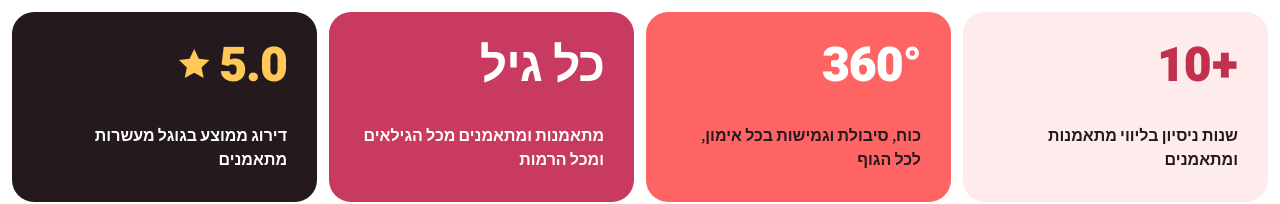
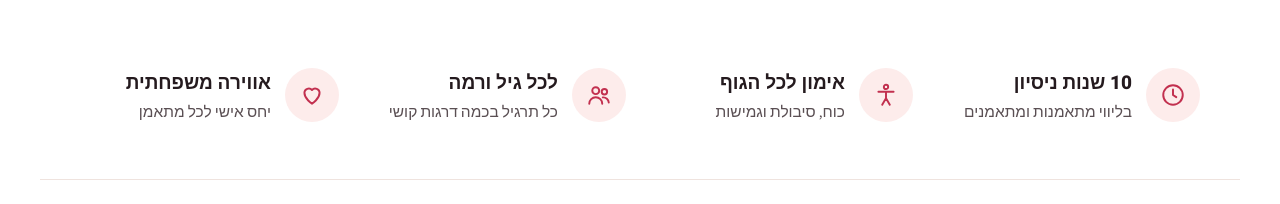
Before and after one commit to YuvalLevi123/adar-fitness, a plain HTML site: page index.html in a window 1280 px wide. Shown: the part 748-952 px from the top of the page. Drawn offline with Linux system fonts and the light colour scheme.

Commit message:
Replace stat tiles with icon highlights, add studio location with map links
Co-Authored-By: Claude Opus 5.5 <noreply@anthropic.com>

```diff
--- a/index.html
+++ b/index.html
@@ -161,30 +161,58 @@
         </div>
       </section>
 
-      <!-- STAT TILES. TODO: replace with Adar's real numbers -->
-      <section class="tiles" aria-label="אדר פיטנס במספרים">
-        <div class="tile tile-blush reveal">
-          <strong dir="ltr">10+</strong>
-          <p>שנות ניסיון בליווי מתאמנות ומתאמנים</p>
+      <!-- HIGHLIGHTS. TODO: confirm "10 שנות ניסיון" with Adar -->
+      <section class="highlights container" aria-label="למה אדר פיטנס">
+        <div class="highlight reveal">
+          <span class="highlight-icon">
+            <svg class="i-stroke" viewBox="0 0 24 24" aria-hidden="true">
+              <circle cx="12" cy="12" r="9" />
+              <path d="M12 7v5l3 2" />
+            </svg>
+          </span>
+          <div>
+            <p class="highlight-title">10 שנות ניסיון</p>
+            <p>בליווי מתאמנות ומתאמנים</p>
+          </div>
         </div>
-        <div class="tile tile-brand reveal">
-          <strong dir="ltr">360°</strong>
-          <p>כוח, סיבולת וגמישות בכל אימון, לכל הגוף</p>
+        <div class="highlight reveal">
+          <span class="highlight-icon">
+            <svg class="i-stroke" viewBox="0 0 24 24" aria-hidden="true">
+              <circle cx="12" cy="4.5" r="2" />
+              <path d="M5 9h14M12 9v6M12 15l-3.5 6M12 15l3.5 6" />
+            </svg>
+          </span>
+          <div>
+            <p class="highlight-title">אימון לכל הגוף</p>
+            <p>כוח, סיבולת וגמישות</p>
+          </div>
         </div>
-        <div class="tile tile-rasp reveal">
-          <strong>כל גיל</strong>
-          <p>מתאמנות ומתאמנים מכל הגילאים ומכל הרמות</p>
+        <div class="highlight reveal">
+          <span class="highlight-icon">
+            <svg class="i-stroke" viewBox="0 0 24 24" aria-hidden="true">
+              <circle cx="9" cy="8" r="3.2" />
+              <path d="M3 20a6 6 0 0 1 12 0" />
+              <circle cx="17" cy="9" r="2.5" />
+              <path d="M15.5 14.2A5 5 0 0 1 21 19" />
+            </svg>
+          </span>
+          <div>
+            <p class="highlight-title">לכל גיל ורמה</p>
+            <p>כל תרגיל בכמה דרגות קושי</p>
+          </div>
         </div>
-        <div class="tile tile-ink reveal">
-          <strong dir="ltr"
-            ><svg class="tile-star" viewBox="0 0 24 24" aria-hidden="true">
+        <div class="highlight reveal">
+          <span class="highlight-icon">
+            <svg class="i-stroke" viewBox="0 0 24 24" aria-hidden="true">
               <path
-                fill="currentColor"
-                d="M12 2.5l2.9 6.1 6.6.8-4.9 4.6 1.3 6.6L12 17.3l-5.9 3.3 1.3-6.6-4.9-4.6 6.6-.8z"
-              /></svg
-            >5.0</strong
-          >
-          <p>דירוג ממוצע בגוגל מעשרות מתאמנים</p>
+                d="M12 20s-7-4.4-7-10a4 4 0 0 1 7-2.6A4 4 0 0 1 19 10c0 5.6-7 10-7 10z"
+              />
+            </svg>
+          </span>
+          <div>
+            <p class="highlight-title">אווירה משפחתית</p>
+            <p>יחס אישי לכל מתאמן</p>
+          </div>
         </div>
       </section>
 
@@ -270,7 +298,6 @@
                 >מותאם לכל גיל ורמה
               </li>
             </ul>
-            <p class="signature">באהבה, אדר</p>
           </div>
         </div>
       </section>
@@ -286,7 +313,7 @@
             <div>
               <p class="eyebrow">מה מחכה לך</p>
               <h2 id="training-title" class="display">
-                אימון פונקציונלי <em>שמרגישים בחיים</em>
+                שינוי שמתחיל <em>באימון הראשון</em>
               </h2>
             </div>
             <p>
@@ -456,7 +483,7 @@
         </div>
       </section>
 
-      <!-- FAQ. TODO: confirm answers + add studio address -->
+      <!-- FAQ. TODO: confirm answers -->
       <section class="section faq-section" id="faq" aria-labelledby="faq-title">
         <div class="container">
           <div class="section-head section-head-center reveal">
@@ -507,10 +534,41 @@
                   ><svg class="i-stroke"><use href="#i-plus" /></svg
                 ></span>
               </summary>
-              <p>
-                כתובת הסטודיו תתעדכן כאן בקרוב. בינתיים, שלחי הודעה בוואטסאפ
-                ואשלח לך מיקום.
-              </p>
+              <div class="location">
+                <p class="location-address">
+                  <span class="location-pin">
+                    <svg
+                      class="i-stroke"
+                      viewBox="0 0 24 24"
+                      aria-hidden="true"
+                    >
+                      <path
+                        d="M12 21s-6.5-5.6-6.5-11a6.5 6.5 0 0 1 13 0c0 5.4-6.5 11-6.5 11z"
+                      />
+                      <circle cx="12" cy="10" r="2.4" />
+                    </svg>
+                  </span>
+                  דרך המרכז 4, כוכב יאיר
+                </p>
+                <div class="location-actions">
+                  <a
+                    class="btn btn-brand btn-sm"
+                    href="https://share.google/saanHvwdyOnAfxCDT"
+                    target="_blank"
+                    rel="noopener"
+                  >
+                    פתיחה בגוגל מפות
+                  </a>
+                  <a
+                    class="btn btn-outline btn-sm"
+                    href="https://waze.com/ul?q=%D7%93%D7%A8%D7%9A%20%D7%94%D7%9E%D7%A8%D7%9B%D7%96%204%2C%20%D7%9B%D7%95%D7%9B%D7%91%20%D7%99%D7%90%D7%99%D7%A8&amp;navigate=yes"
+                    target="_blank"
+                    rel="noopener"
+                  >
+                    ניווט עם Waze
+                  </a>
+                </div>
+              </div>
             </details>
             <details>
               <summary>
@@ -537,7 +595,7 @@
                   ><svg class="i-stroke"><use href="#i-plus" /></svg
                 ></span>
               </summary>
-              <p>רק בגדי ספורט נוחים ובקבוק מים. כל השאר מחכה לך בסטודיו.</p>
+              <p>רק בגדי ספורט נוחים ומגבת. כל השאר מחכה לך בסטודיו.</p>
             </details>
           </div>
         </div>
--- a/styles.css
+++ b/styles.css
@@ -27,7 +27,7 @@
   --radius-lg: 22px;
   --radius-md: 16px;
   --gutter: clamp(16px, 4vw, 40px);
-  --frame: clamp(8px, 1vw, 12px);   /* white frame around hero, tiles, final CTA */
+  --frame: clamp(8px, 1vw, 12px);   /* white frame around hero and final CTA */
   --section-y: clamp(64px, 9vw, 112px);
   --container: 1200px;
   --header-h: 76px;
@@ -151,6 +151,9 @@ h2.display { font-size: clamp(34px, 4.6vw, 52px); }
 
 .btn-dark { background: var(--ink); color: var(--white); }
 .btn-dark:hover { background: var(--brand-strong); }
+
+.btn-outline { color: var(--ink); box-shadow: inset 0 0 0 1.5px var(--line); }
+.btn-outline:hover { background: var(--blush); box-shadow: inset 0 0 0 1.5px #ffd0cc; }
 
 .btn-ghost {
   color: var(--white);
@@ -312,40 +315,36 @@ h2.display { font-size: clamp(34px, 4.6vw, 52px); }
 @keyframes rise { from { opacity: 0; transform: translateY(24px); } to { opacity: 1; transform: none; } }
 
 /* ==========================================================================
-   Stat tiles
+   Highlights (under the hero)
    ========================================================================== */
-.tiles {
+.highlights {
   display: grid;
-  grid-template-columns: repeat(4, 1fr);
-  gap: var(--frame);
-  margin: 0 var(--frame);
+  grid-template-columns: repeat(4, minmax(0, 1fr));
+  gap: 28px;
+  padding-block: clamp(36px, 5vw, 56px);
+  border-bottom: 1px solid var(--line);
 }
-.tile {
-  border-radius: var(--radius-lg);
-  padding: clamp(20px, 2.4vw, 30px);
-  min-height: clamp(150px, 15vw, 190px);
+.highlight { display: flex; align-items: flex-start; gap: 14px; }
+.highlight-icon {
+  width: 54px;
+  height: 54px;
+  flex: none;
+  border-radius: 50%;
+  background: var(--blush);
+  color: var(--brand-ink);
   display: flex;
-  flex-direction: column;
-  justify-content: space-between;
-  gap: 16px;
+  align-items: center;
+  justify-content: center;
 }
-.tile strong {
+.highlight-icon .i-stroke { width: 26px; height: 26px; }
+.highlight-title {
   font-family: var(--font-display);
-  font-weight: 900;
-  font-size: clamp(34px, 3.8vw, 48px);
-  line-height: 1;
-  letter-spacing: -.02em;
-  align-self: flex-start;   /* stays at the RTL start edge while the number itself reads LTR */
+  font-weight: 800;
+  font-size: 19px;
+  line-height: 1.3;
+  margin: 3px 0 4px;
 }
-.tile p { font-size: 16px; line-height: 1.5; font-weight: 600; }
-.tile-blush { background: var(--blush); }
-.tile-blush strong { color: var(--brand-ink); }
-.tile-brand { background: var(--brand); color: var(--ink); }
-.tile-brand strong { color: var(--white); }
-.tile-rasp { background: var(--rasp); color: var(--white); }
-.tile-ink { background: var(--ink); color: var(--white); }
-.tile-ink strong { color: #ffc857; }
-.tile-star { width: .8em; height: .8em; margin-inline-end: .12em; vertical-align: -.04em; }
+.highlight p:not(.highlight-title) { font-size: 15.5px; line-height: 1.5; color: var(--body); }
 
 /* ==========================================================================
    Sections
@@ -600,6 +599,31 @@ h2.display { font-size: clamp(34px, 4.6vw, 52px); }
 }
 .faq details[open] .faq-icon { transform: rotate(45deg); background: var(--brand); color: var(--white); }
 .faq details p { padding: 0 4px 22px; color: var(--body); line-height: 1.7; max-width: 64ch; }
+.location { padding: 0 4px 24px; }
+.location-address {
+  display: flex;
+  align-items: center;
+  gap: 12px;
+  font-size: 18px;
+  font-weight: 700;
+  color: var(--ink);
+}
+.faq details .location-address { padding: 0; color: var(--ink); }
+.location-pin {
+  width: 42px;
+  height: 42px;
+  flex: none;
+  border-radius: 50%;
+  background: var(--blush);
+  color: var(--brand-ink);
+  display: flex;
+  align-items: center;
+  justify-content: center;
+}
+.location-actions { display: flex; flex-wrap: wrap; gap: 10px; margin-top: 16px; }
+/* small white text needs the deeper pink to stay readable (≥4.5:1) */
+.location-actions .btn-brand { background: var(--brand-ink); box-shadow: none; }
+.location-actions .btn-brand:hover { background: var(--rasp); }
 
 /* ---------- Final CTA ---------- */
 .final-cta {
@@ -728,7 +752,7 @@ h2.display { font-size: clamp(34px, 4.6vw, 52px); }
   .menu-toggle { display: inline-flex; }
   .logo-pill img { height: 40px; }
 
-  .tiles { grid-template-columns: repeat(2, minmax(0, 1fr)); }
+  .highlights { grid-template-columns: repeat(2, minmax(0, 1fr)); gap: 24px 20px; }
 
   .about-grid { grid-template-columns: 1fr; }
   .about-photos { max-width: 520px; width: 100%; margin-inline: auto; }
@@ -758,6 +782,8 @@ h2.display { font-size: clamp(34px, 4.6vw, 52px); }
 }
 
 @media (max-width: 640px) {
+  .highlight { flex-direction: column; gap: 10px; }
+  .highlight-icon { width: 48px; height: 48px; }
   .hero { height: clamp(560px, 88svh, 720px); }
   .hero-img { object-position: 52% 50%; }
   .hero::after {
```
Also changed, not shown: 1 other file.
